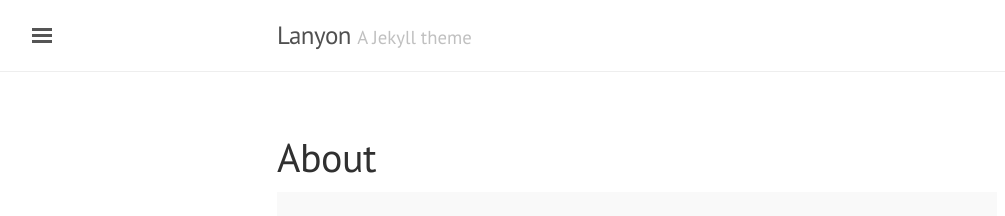
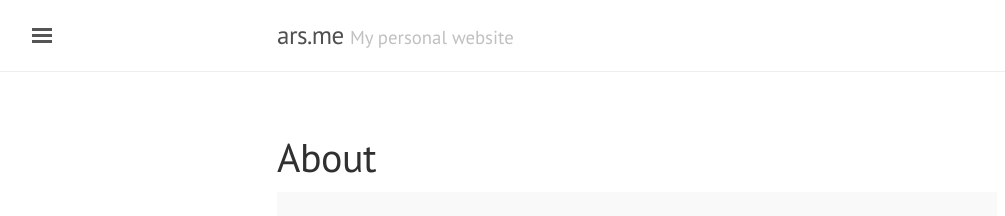
Before and after one commit to lionxuan888/lionxuan888.github.io, a Jekyll site: the page built from about.md, in a window 1280 px wide. Shown: the top 216 px of the page, without its empty margins (3-1008 px from the left). Built offline with Jekyll 4.4.1, drawn with Linux system fonts in a browser that asks for light colours; some of the changed lines change nothing that is shown.

```diff
--- a/_config.yml
+++ b/_config.yml
@@ -1,22 +1,25 @@
+# Dependencies
+markdown:         kramdown
+highlighter:      pygments
+
 # Permalinks
-#
-# Use of `relative_permalinks` ensures post links from the index work properly.
-permalink:           pretty
-#relative_permalinks: true
+permalink:        pretty
 
 # Setup
-title:               Lanyon
-tagline:             'A Jekyll theme'
-description:         'A reserved <a href="http://jekyllrb.com" target="_blank">Jekyll</a> theme that places the utmost gravity on content with a hidden drawer. Made by <a href="https://twitter.com/mdo" target="_blank">@mdo</a>.'
-url:                 http://lanyon.getpoole.com
-baseurl:             ''
-paginate:            1
-
-# About/contact
+title:            ars.me
+tagline:          My personal website
+url:
+paginate:         1
 author:
-  name:              Mark Otto
-  url:               https://twitter.com/mdo
-  email:             markdotto@gmail.com
+  name:           A. R. Shajii
+  url:            ars.me
+  email:          ars@ars.me
+comments:
+  provider: disqus
+  disqus:
+    short_name: arsme
 
 # Custom vars
-version:             1.0.0
+version:          1.0.0
+github:
+  repo:           https://github.com/arshajii/arshajii.github.io
```
